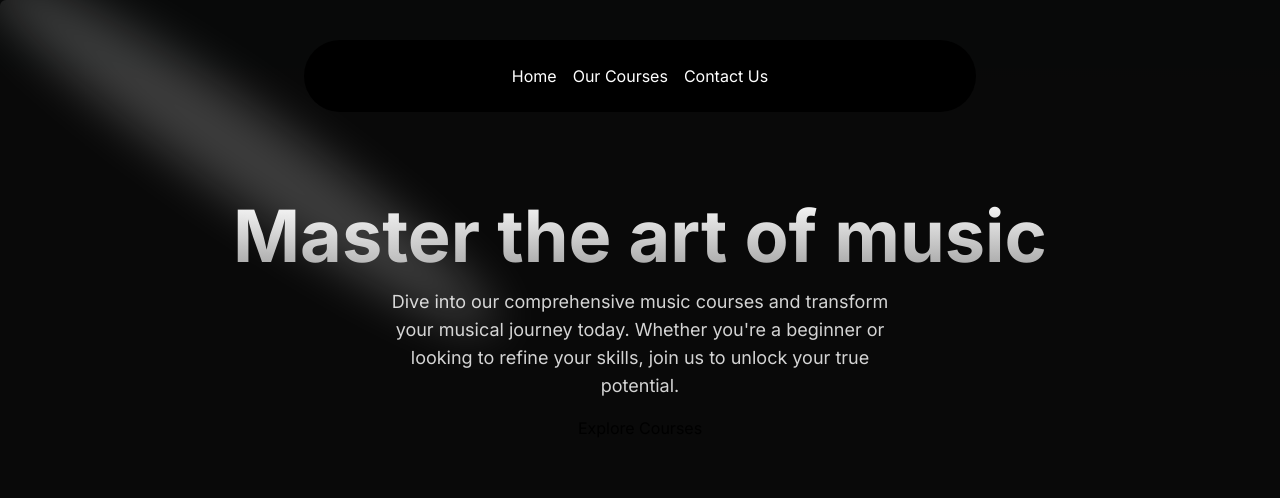
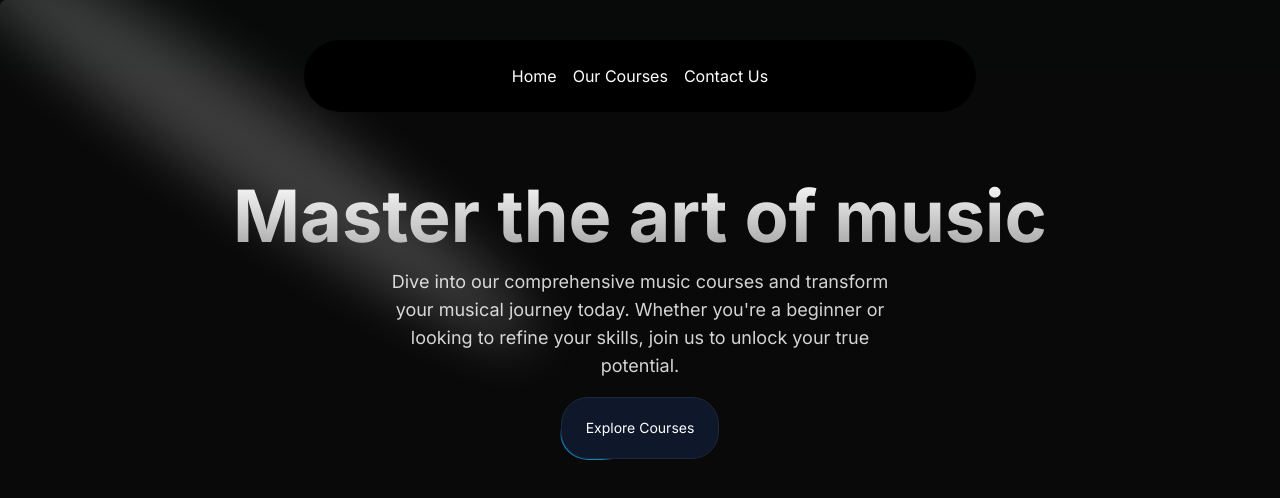
Before and after one commit to maharshiPatel9094/NEXTJS_music_academy_project, a Next.js app in the folder music_academy_project/: page / in a window 1280 px wide. Shown: the top 498 px of the page. Built offline with nearby package versions, Linux system fonts and the light colour scheme.

Commit message:
added moving border in herosection

```diff
--- a/music_academy_project/src/app/page.tsx
+++ b/music_academy_project/src/app/page.tsx
@@ -4,7 +4,6 @@
 export default function Home() {
   return (
     <main className="min-h-screen bg-black/[0.96] antialiased bg-grid-white/[0.02]">
-
       <HeroSection />
     </main>
   );
--- a/music_academy_project/src/components/HeroSection.tsx
+++ b/music_academy_project/src/components/HeroSection.tsx
@@ -1,5 +1,6 @@
 import Link from "next/link"
 import { Spotlight } from "./ui/Spotlight"
+import { Button } from "./ui/moving-border";
 
 function HeroSection() {
     return (
@@ -20,7 +21,13 @@
                 >Dive into our comprehensive music courses and transform your musical journey today. Whether you're a beginner or looking to refine your skills, join us to unlock your true potential.</p>
                 <div className="mt-4">
                     <Link href={"/courses"}>
-                        Explore Courses
+                        <Button
+                            borderRadius="1.75rem"
+                            className="bg-white dark:bg-slate-900 text-black dark:text-white border-neutral-200 dark:border-slate-800"
+                        >
+                          Explore Courses
+                        </Button>
+
                     </Link>
                 </div>
             </div>
--- /dev/null
+++ b/music_academy_project/src/components/ui/moving-border.tsx
@@ -0,0 +1,139 @@
+"use client";
+import React from "react";
+import {
+  motion,
+  useAnimationFrame,
+  useMotionTemplate,
+  useMotionValue,
+  useTransform,
+} from "framer-motion";
+import { useRef } from "react";
+import { cn } from "@/utils/cn";
+
+export function Button({
+  borderRadius = "1.75rem",
+  children,
+  as: Component = "button",
+  containerClassName,
+  borderClassName,
+  duration,
+  className,
+  ...otherProps
+}: {
+  borderRadius?: string;
+  children: React.ReactNode;
+  as?: any;
+  containerClassName?: string;
+  borderClassName?: string;
+  duration?: number;
+  className?: string;
+  [key: string]: any;
+}) {
+  return (
+    <Component
+      className={cn(
+        "bg-transparent relative text-xl  h-16 w-40 p-[1px] overflow-hidden ",
+        containerClassName
+      )}
+      style={{
+        borderRadius: borderRadius,
+      }}
+      {...otherProps}
+    >
+      <div
+        className="absolute inset-0"
+        style={{ borderRadius: `calc(${borderRadius} * 0.96)` }}
+      >
+        <MovingBorder duration={duration} rx="30%" ry="30%">
+          <div
+            className={cn(
+              "h-20 w-20 opacity-[0.8] bg-[radial-gradient(var(--sky-500)_40%,transparent_60%)]",
+              borderClassName
+            )}
+          />
+        </MovingBorder>
+      </div>
+
+      <div
+        className={cn(
+          "relative bg-slate-900/[0.8] border border-slate-800 backdrop-blur-xl text-white flex items-center justify-center w-full h-full text-sm antialiased",
+          className
+        )}
+        style={{
+          borderRadius: `calc(${borderRadius} * 0.96)`,
+        }}
+      >
+        {children}
+      </div>
+    </Component>
+  );
+}
+
+export const MovingBorder = ({
+  children,
+  duration = 2000,
+  rx,
+  ry,
+  ...otherProps
+}: {
+  children: React.ReactNode;
+  duration?: number;
+  rx?: string;
+  ry?: string;
+  [key: string]: any;
+}) => {
+  const pathRef = useRef<any>();
+  const progress = useMotionValue<number>(0);
+
+  useAnimationFrame((time) => {
+    const length = pathRef.current?.getTotalLength();
+    if (length) {
+      const pxPerMillisecond = length / duration;
+      progress.set((time * pxPerMillisecond) % length);
+    }
+  });
+
+  const x = useTransform(
+    progress,
+    (val) => pathRef.current?.getPointAtLength(val).x
+  );
+  const y = useTransform(
+    progress,
+    (val) => pathRef.current?.getPointAtLength(val).y
+  );
+
+  const transform = useMotionTemplate`translateX(${x}px) translateY(${y}px) translateX(-50%) translateY(-50%)`;
+
+  return (
+    <>
+      <svg
+        xmlns="http://www.w3.org/2000/svg"
+        preserveAspectRatio="none"
+        className="absolute h-full w-full"
+        width="100%"
+        height="100%"
+        {...otherProps}
+      >
+        <rect
+          fill="none"
+          width="100%"
+          height="100%"
+          rx={rx}
+          ry={ry}
+          ref={pathRef}
+        />
+      </svg>
+      <motion.div
+        style={{
+          position: "absolute",
+          top: 0,
+          left: 0,
+          display: "inline-block",
+          transform,
+        }}
+      >
+        {children}
+      </motion.div>
+    </>
+  );
+};
--- a/music_academy_project/tailwind.config.ts
+++ b/music_academy_project/tailwind.config.ts
@@ -3,6 +3,18 @@
 const {
   default: flattenColorPalette,
 } = require("tailwindcss/lib/util/flattenColorPalette");
+
+// Plugin to add each Tailwind color as a global CSS variable
+function addVariablesForColors({ addBase, theme }: any) {
+  const allColors = flattenColorPalette(theme('colors'));
+  const newVars = Object.fromEntries(
+    Object.entries(allColors).map(([key, value]) => [`--${key}`, value])
+  );
+
+  addBase({
+    ':root': newVars,
+  });
+}
 
 const config: Config = {
   content: [
@@ -29,6 +41,6 @@
     },
   },
 },
-plugins: [],
+plugins: [addVariablesForColors],
 };
 export default config;
```
